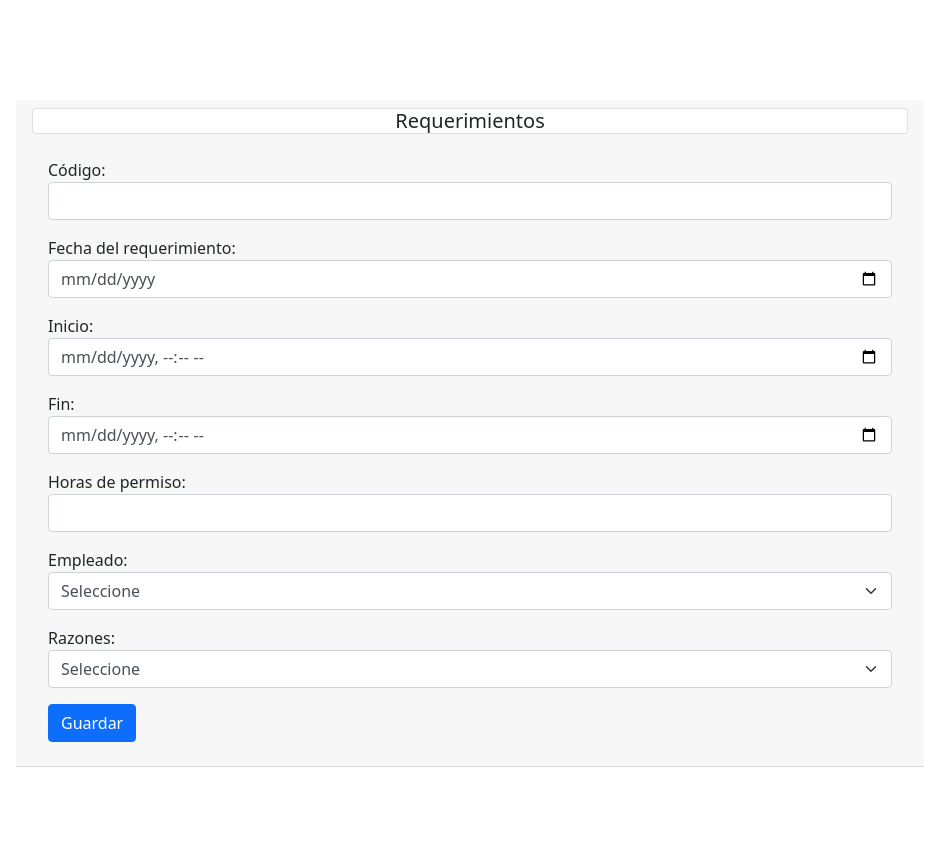
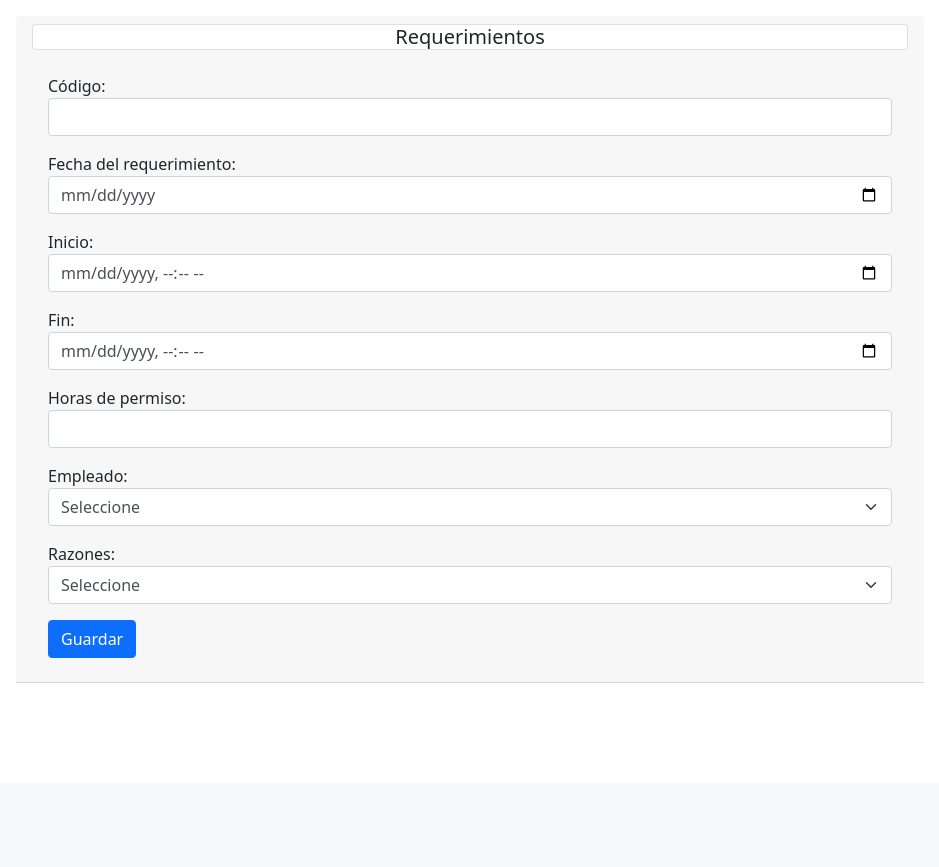
Before and after one commit to hectoralejandrg/appRequirements, a Django app: page /requirements/new in a window 1280 px wide. Shown: the part 56-923 px from the top of the page, without its empty margins (170-1109 px from the left). After the commit the page ends 739 px from the top, so only its background shows below. Run offline with Django 3.2, Linux system fonts and the light colour scheme; data comes from the database, SQL or seed files in the repository; data that the repository does not hold is empty; some libraries are stand-ins or nearby versions.

Commit message:
margen de altura del card

```diff
--- a/employee/templates/employee/requirements_form.html
+++ b/employee/templates/employee/requirements_form.html
@@ -6,7 +6,7 @@
 
 {% block content %}
 <div class="mt-3">
-  <div class="card-header" style="margin:100px; ">
+  <div class="card-header" style="margin:100px;margin-top: 0px; ">
     <h5 class="card text-center">Requerimientos</h5>
         <div class="card-body">
     <form method="post"> {% csrf_token %}
```
